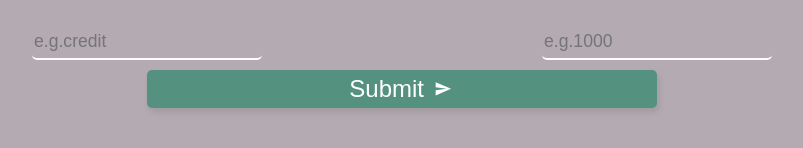
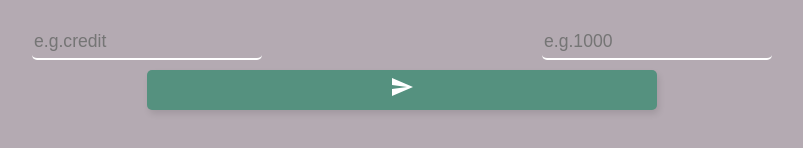
Before and after one commit to Jogwums/react-budget-calculator, a React (Create React App) app: page / in a window 1280 px wide. Shown: the part 126-274 px from the top of the page, without its empty margins (238-1041 px from the left). Built offline with nearby package versions, Linux system fonts and the light colour scheme.

Commit message:
removed text from buttons

```diff
--- a/src/components/ExpenseForm.js
+++ b/src/components/ExpenseForm.js
@@ -1,5 +1,5 @@
 import React, {useState} from 'react'
-import {MdSend} from 'react-icons/md';
+import {MdSend, MdEdit} from 'react-icons/md';
 import {useSpring, animated} from 'react-spring'
 
 
@@ -72,8 +72,8 @@ export const ExpenseForm = ({amount, charge, handleSubmit, handleAmount, handleC
 
            </div>
            <button className="send-btn ">
-            {edit? 'edit':'submit'} {""}
-            <MdSend className="send-icon" />
+            {edit? <MdEdit />: <MdSend />}
+            {/* <MdSend className="send-icon" /> */}
            </button>
         </form>
     )
--- a/src/index.css
+++ b/src/index.css
@@ -118,7 +118,7 @@ code {
   transform: scale(1.1);
 }
 .edit-btn{
-  background-color: white;
+  background-color: rgb(248, 240, 240);
   padding: 2px 6px;
   border: 1px solid white;
   transition: all 500ms ease;
```
